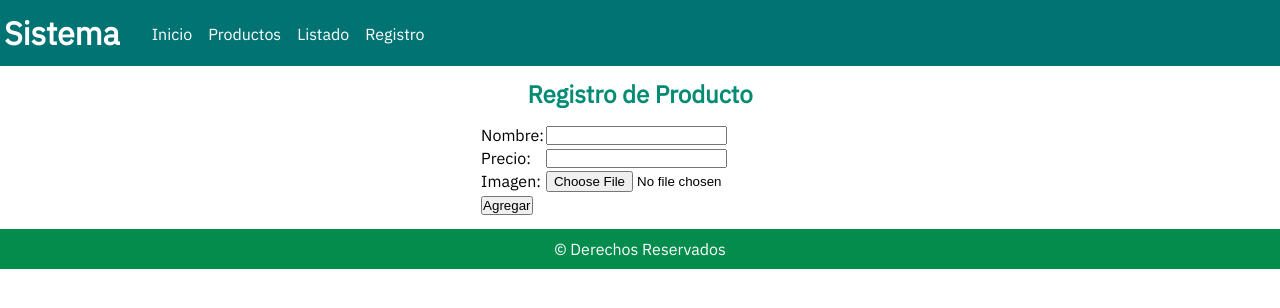
After one commit to srojas24/planta, a PHP site: page /registro.php in a window 1280 px wide. The commit adds this page. Shown: the top 308 px of the page. Run offline with PHP 8.4, Linux system fonts and the light colour scheme.

Commit message:
Definiendo el formulario para el registro del producto

```diff
--- a/head.php
+++ b/head.php
@@ -3,6 +3,6 @@
     <meta name="viewport" content="width=device-width, initial-scale=1.0">
     <meta http-equiv="X-UA-Compatible" content="ie=edge">
     <title>Document</title>
-    <link rel="stylesheet" href="css/estilo.css">
+    <link rel="stylesheet" href="css/estilo2.css">
     <link href="https://fonts.googleapis.com/css?family=IBM+Plex+Sans&display=swap" rel="stylesheet">
 </head>
--- a/header.php
+++ b/header.php
@@ -5,7 +5,7 @@
                 <li><a href="index.php">Inicio</a></li>
                 <li><a href="producto.php">Productos</a></li>
                 <li><a href="listado.php">Listado</a></li>
-                <li><a href="listado.php">Registro</a></li>
+                <li><a href="registro.php">Registro</a></li>
             </ul>
         </nav>
     </header>
--- /dev/null
+++ b/registro.php
@@ -0,0 +1,44 @@
+<!DOCTYPE html>
+<html lang="es">
+<?php
+include("head.php");
+
+?>
+<body>
+    <?php
+    include("header.php");
+
+    ?>
+    <section class="fila">
+        <article>
+            <div class="titulo">
+                <h2>Registro de Producto</h2>
+            </div>
+        </article>
+        <article class="tabla">
+            <table>
+                <tr>
+                    <td>Nombre:</td>
+                    <td><input type="text" name="txtnombre"></td>
+                </tr>
+                <tr>
+                    <td>Precio:</td>
+                    <td><input type="number" name="txtprecio"></td>
+                </tr>
+                <tr>
+                    <td>Imagen:</td>
+                    <td><input type="file" name="seleccionarimagen"></td>
+                </tr>
+                <tr>
+                    <td colspan="2"><input type="submit" value="Agregar"></td>
+                </tr>
+            </table>
+        </article>
+    </section>
+    <?php
+    include("footer.php");
+
+    ?>
+
+</body>
+</html>
```
Also changed, not shown: css/estilo2.css (renamed from css/estilo.css), img/bonsai.jpg (added), img/palmera_hawaiana.jpg (added).
